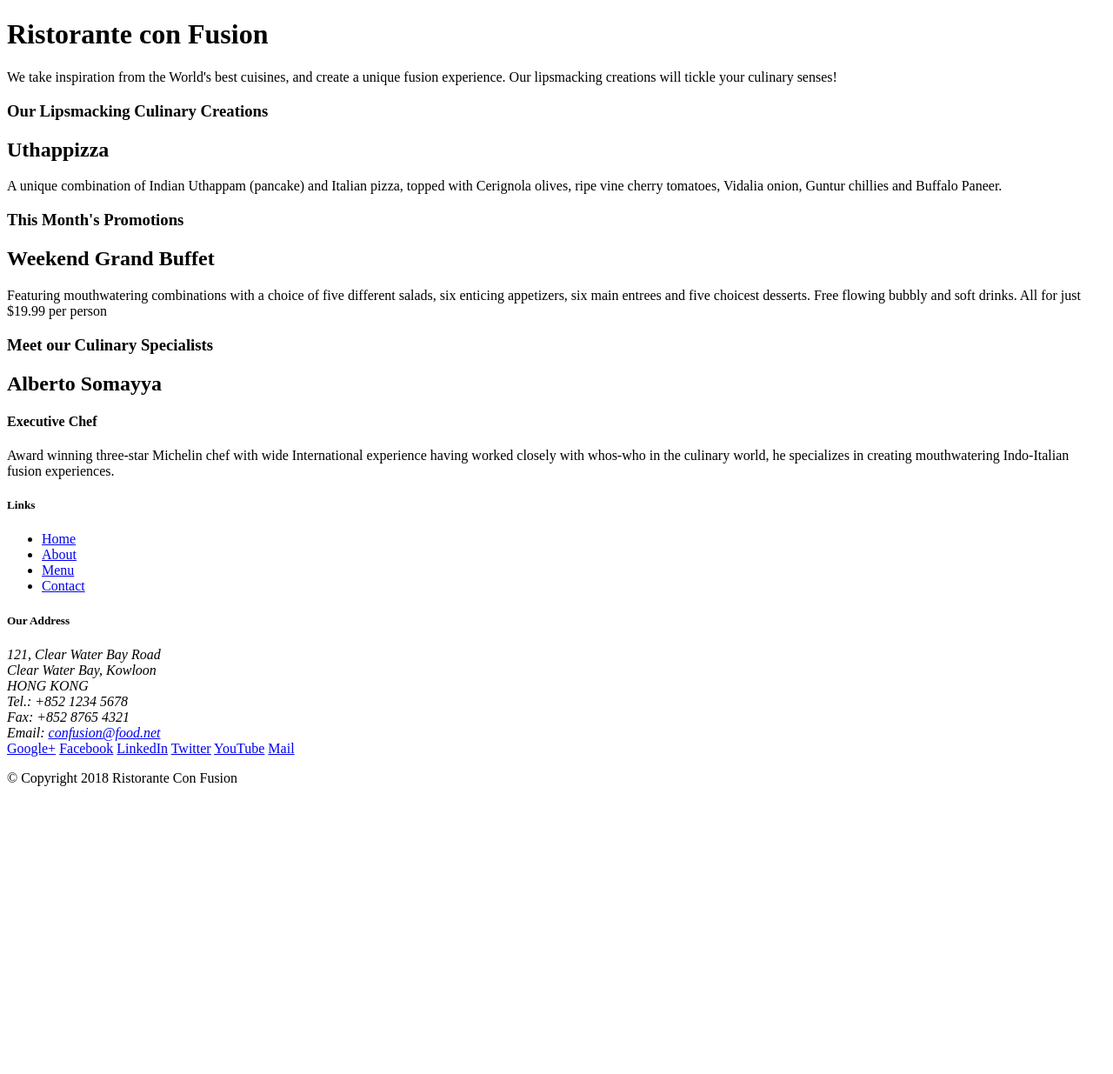
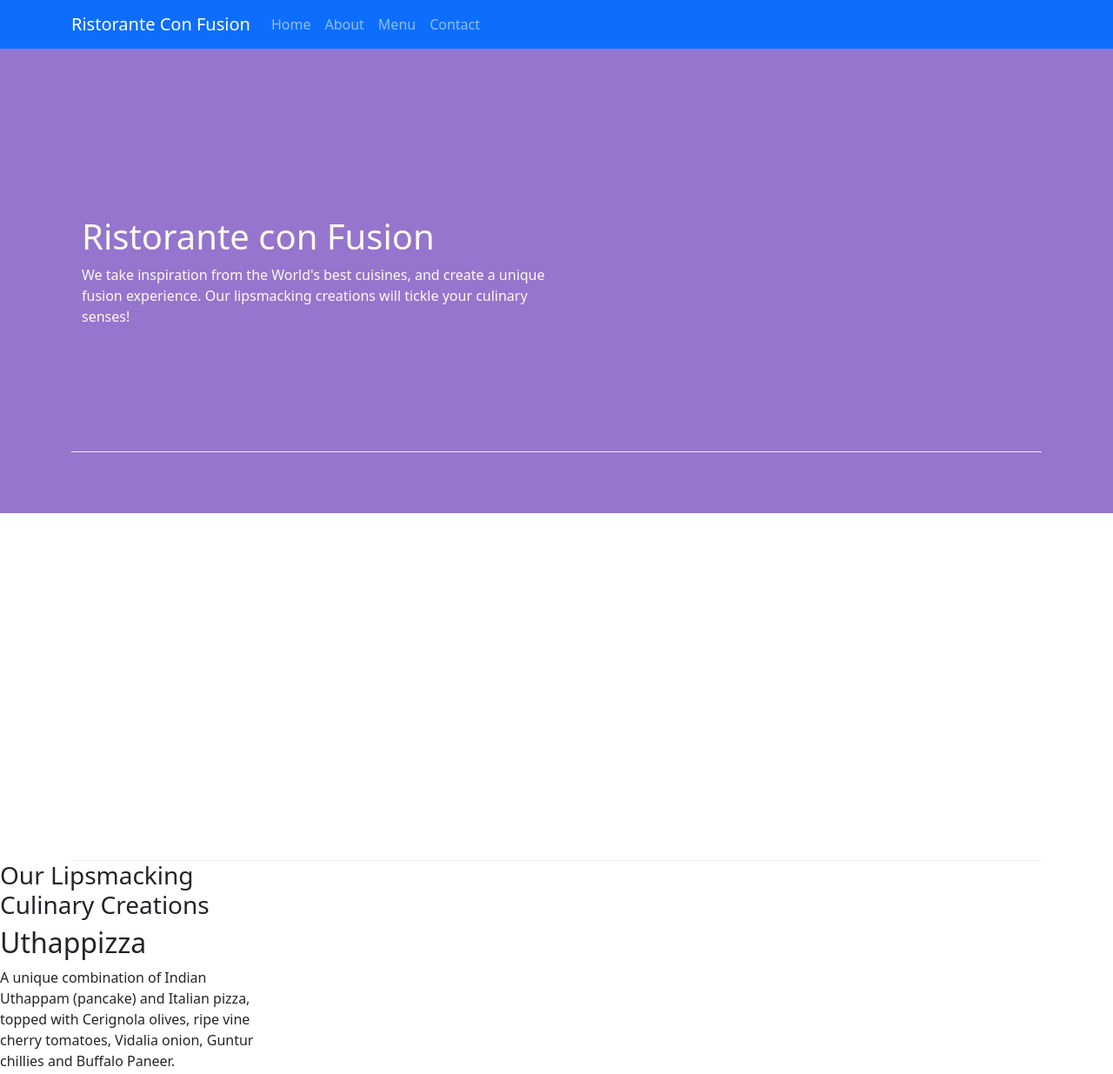
Before and after one commit to stereyno/git-test, a website: page index.html in a window 1280 px wide. Shown: the top 1235 px of the page at 87% size. Before the commit the page ends 920 px from the top, so only its background shows below. Drawn offline with nearby package versions, Linux system fonts and the light colour scheme.

Commit message:
navbar and breadcrumbs

```diff
--- /dev/null
+++ b/css/styles.css
@@ -0,0 +1,40 @@
+body{
+    padding:50px 0px 0px 0px;
+    z-index:0;
+}
+
+.navbar-dark {
+     background-color: #512DA8;
+}
+
+
+.row-header{
+    margin:0px auto;
+    padding:0px;
+}
+
+.row-content {
+    margin:0px auto;
+    padding: 50px 0px 50px 0px;
+    border-bottom: 1px ridge;
+    min-height:400px;
+}
+
+.footer{
+    background-color: #D1C4E9;
+    margin:0px auto;
+    padding: 20px 0px 20px 0px;
+}
+
+.jumbotron {
+    padding:70px 30px 70px 30px;
+    margin:0px auto;
+    background: #9575CD ;
+    color:floralwhite;
+}
+
+address{
+    font-size:80%;
+    margin:0px;
+    color:#0f0f0f;
+}
--- a/index.html
+++ b/index.html
@@ -2,26 +2,56 @@
 <html lang="en">
 
 <head>
+    <!-- Required meta tags always come first -->
+    <meta charset="utf-8">
+    <meta name="viewport" content="width=device-width, initial-scale=1, shrink-to-fit=no">
+    <meta http-equiv="x-ua-compatible" content="ie=edge">
+
+    <!-- Bootstrap CSS -->
+    <link rel="stylesheet" href="node_modules/bootstrap/dist/css/bootstrap.min.css">
+    <link href="css/styles.css" rel="stylesheet">
+
     <title>Ristorante Con Fusion</title>
 </head>
 
 <body>
 
-    <header>
-        <div>
-            <div>
-                <div>
+    <nav class="navbar navbar-dark navbar-expand-sm bg-primary fixed-top">
+        <div class="container">
+            <a class="navbar-brand" href="#">Ristorante Con Fusion</a>
+                <div class="collapse navbar-collapse" id="Navbar">
+                    <ul class="navbar-nav mr-auto">
+                        <li class="nav-item active"><a class="nav-link" href="#">Home</a></li>
+                        <li class="nav-item"><a class="nav-link" href="./aboutus.html">About</a></li>
+                        <li class="nav-item"><a class="nav-link" href="#">Menu</a></li>
+                        <li class="nav-item"><a class="nav-link" href="#">Contact</a></li>
+                    </ul>
+                </div>
+        </div>
+        <button class="navbar-toggler" type="button" data-toggle="collapse" data-target="#Navbar">
+            <span class="navbar-toggler-icon"></span>
+        </button>
+    </nav>
+
+    <header class="jumbotron">
+        <div class="container">
+            <div class="row row-content align-items-center">
+                <div class="col-12 col-sm">
                     <h1>Ristorante con Fusion</h1>
                     <p>We take inspiration from the World's best cuisines, and create a unique fusion experience. Our lipsmacking creations will tickle your culinary senses!</p>
                 </div>
-                <div>
+                <div class="col-12 col-sm-6">
                 </div>
             </div>
         </div>
     </header>
 
+
+    <div class="container">
+        <div class="row row-content align-items-center"></div>
+    </div>
     <div>
-        <div>
+        <div class="col-12 col-sm-4 col-md-3">
             <div>
                 <h3>Our Lipsmacking Culinary Creations</h3>
             </div>
@@ -32,7 +62,7 @@
         </div>
 
 
-        <div>
+        <div class="col-12 col-sm-4 col-md-3">
             <div>
                 <h3>This Month's Promotions</h3>
             </div>
@@ -42,7 +72,7 @@
             </div>
         </div>
 
-        <div>
+        <div class="col-12 col-sm-4 col-md-3">
             <div>
                 <h3>Meet our Culinary Specialists</h3>
             </div>
@@ -54,19 +84,19 @@
         </div>
     </div>
 
-    <footer>
-        <div>
-            <div>
-                <div>
+    <footer class="footer">
+        <div class="container">
+            <div class="row row-content align-items-center">
+                <div class="col-4 offset-1 col-sm-2">
                     <h5>Links</h5>
-                    <ul>
+                    <ul class="list-unstyled">
                         <li><a href="#">Home</a></li>
                         <li><a href="#">About</a></li>
                         <li><a href="#">Menu</a></li>
                         <li><a href="#">Contact</a></li>
                     </ul>
                 </div>
-                <div>
+                <div class="col-7 col-sm-5">
                     <h5>Our Address</h5>
                     <address>
 		              121, Clear Water Bay Road<br>
@@ -77,8 +107,8 @@
 		              Email: <a href="mailto:confusion@food.net">confusion@food.net</a>
 		           </address>
                 </div>
-                <div>
-                    <div>
+                <div class="col-12 col-sm-4 align-self-center">
+                    <div class="text-center">
                         <a href="http://google.com/+">Google+</a>
                         <a href="http://www.facebook.com/profile.php?id=">Facebook</a>
                         <a href="http://www.linkedin.com/in/">LinkedIn</a>
@@ -88,14 +118,19 @@
                     </div>
                 </div>
            </div>
-           <div>
-                <div>
+           <div class="row justify-content-center">
+                <div class="col-auto">
                     <p>© Copyright 2018 Ristorante Con Fusion</p>
                 </div>
            </div>
         </div>
     </footer>
 
+    <!-- jQuery first, then Popper.js, then Bootstrap JS. -->
+    <script src="node_modules/jquery/dist/jquery.slim.min.js"></script>
+    <script src="node_modules/popper.js/dist/umd/popper.min.js"></script>
+    <script src="node_modules/bootstrap/dist/js/bootstrap.min.js"></script>
+
 </body>
 
 </html>
```
Also changed, not shown: aboutus.html (added, +135 -0 lines), package.json (+6 -1 lines), 1 other file.
